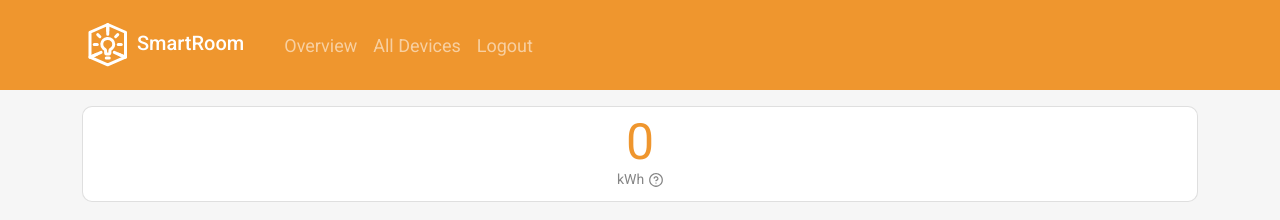
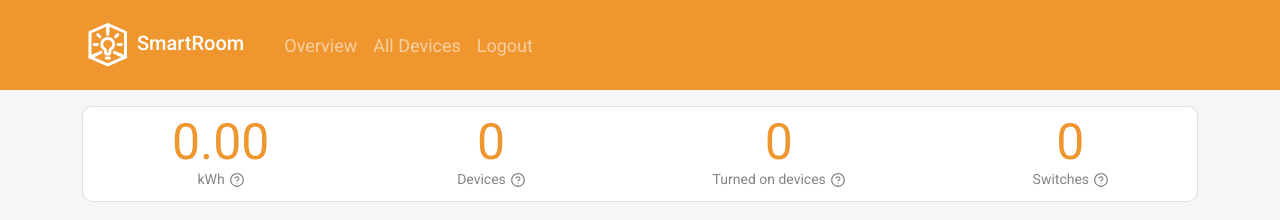
Before and after one commit to jhonatansossa/SmartRoomFrontend, a React (Create React App) app: page /overview in a window 1280 px wide. Shown: the top 220 px of the page. Built offline with nearby package versions, Linux system fonts and the light colour scheme; no server answers.

Commit message:
Add react-countUp package

```diff
--- a/package.json
+++ b/package.json
@@ -11,6 +11,7 @@
     "react": "^17.0.2",
     "react-bootstrap": "^2.0.3",
     "react-chartjs-2": "^4.0.0",
+    "react-countup": "^6.1.0",
     "react-dom": "^17.0.2",
     "react-router-bootstrap": "^0.26.0",
     "react-router-dom": "^6.1.1",
--- a/src/components/Counter.js
+++ b/src/components/Counter.js
@@ -1,5 +1,6 @@
 import { React } from "react";
 import ReactTooltip from "react-tooltip";
+import CountUp from "react-countup";
 
 function Counter(props) {
   var unitDescription = "";
@@ -10,7 +11,13 @@ function Counter(props) {
   return (
     <div className="counterItem">
       <div class="counter" data-target={props.value}>
-        0
+        <CountUp
+          start={0}
+          end={props.value}
+          duration={2}
+          decimals={props.decimals}
+          decimal="."
+        />
       </div>
       <div>
         <div
--- a/src/screens/Overview.js
+++ b/src/screens/Overview.js
@@ -73,13 +73,29 @@ const Overview = () => {
             unit="kWh"
             unitDescription="Kilowatt hours"
             description="This value represents the total overall energy consumption of the smart room"
+            decimals="2"
           />
-          {/* <Counter
-            value={23}
+          <Counter
+            value={devices.length}
+            unit="Devices"
+            unitDescription=""
+            description="This value represents the amount of devices in the smart room"
+            decimals="0"
+          />
+          <Counter
+            value={turnedOnDevices.length}
             unit="Turned on devices"
             unitDescription=""
             description="This value represents the amount of turned on devices in the smart room"
-          /> */}
+            decimals="0"
+          />
+          <Counter
+            value={switches.length}
+            unit="Switches"
+            unitDescription=""
+            description="This value represents the amount of switches in the smart room"
+            decimals="0"
+          />
         </div>
 
         <div className="flex-container">
```
Also changed, not shown: 2 other files (tests, documents, lock files or other folders).
